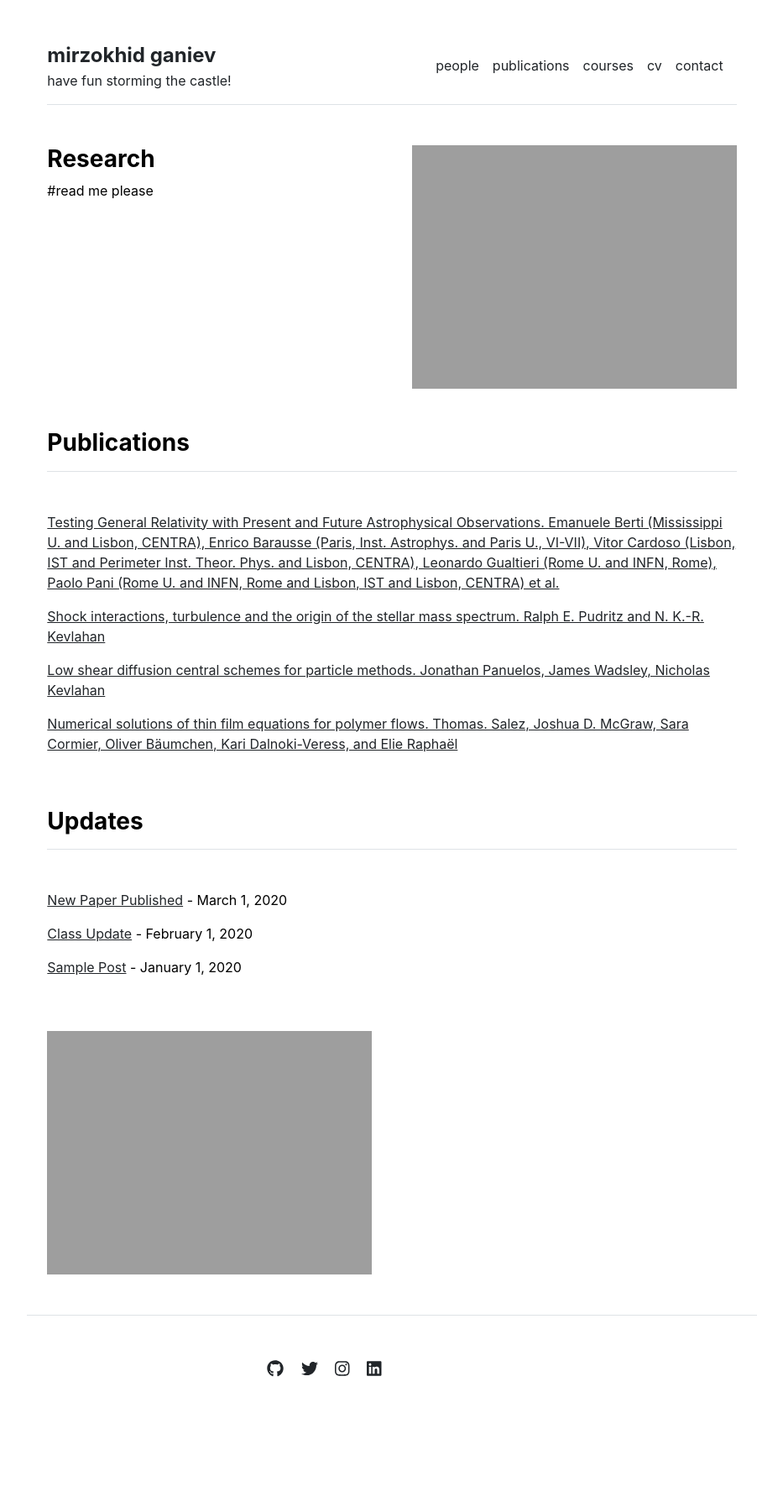
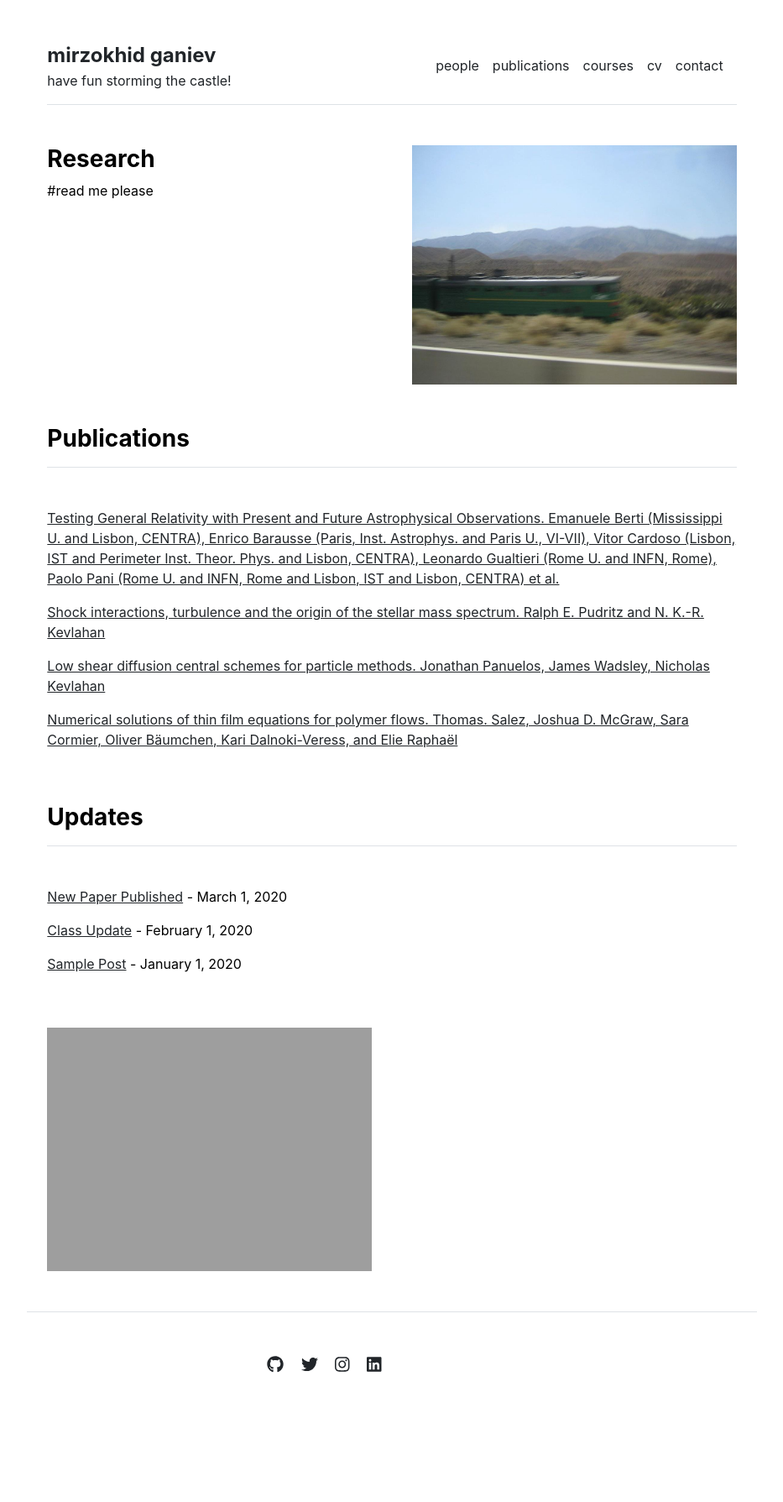
Before and after one commit to Mirzokhid/mirzokhid.github.io, a Jekyll site: the page built from README.md, in a window 1280 px wide. Shown: the whole page at 84% size, without its empty margins (173-1106 px from the left). Built offline with Jekyll 4.4.1, drawn with Linux system fonts in a browser that asks for light colours; our own code applies the rules of GitHub Pages for plain Markdown files.

Commit message:
Update home.html

```diff
--- a/_layouts/home.html
+++ b/_layouts/home.html
@@ -8,7 +8,7 @@
     {{ content }}
   </div>
   <div class="col-md-6">
-    <img src="{{ site.github.url }}/assets/img/home.jpg" alt="Home" width="100%">
+    <img src="{{ site.github.url }}/assets/img/trains_main.jpg" alt="Home" width="100%">
   </div>
 </div>
 {% include publications.html %}
```
